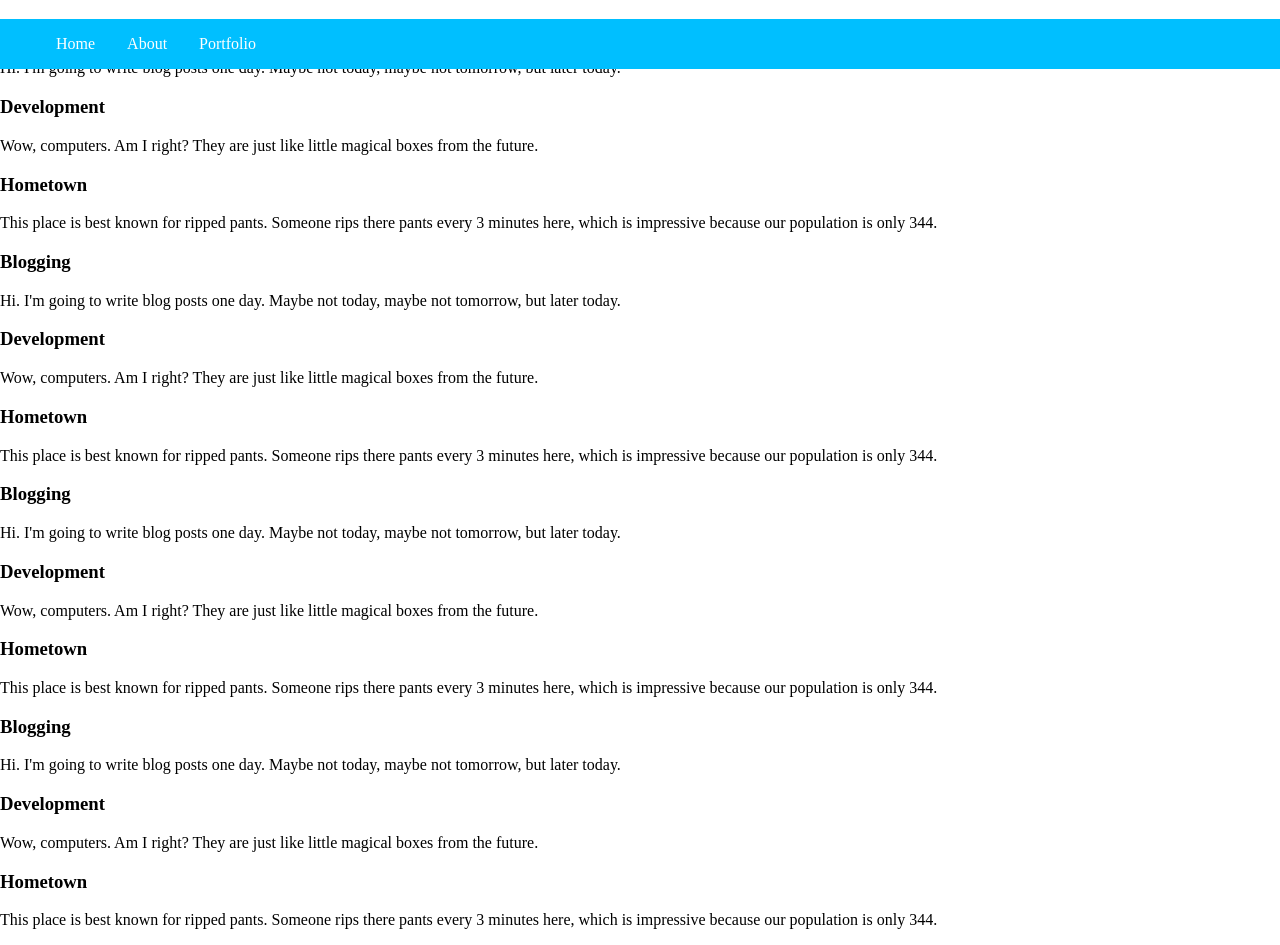
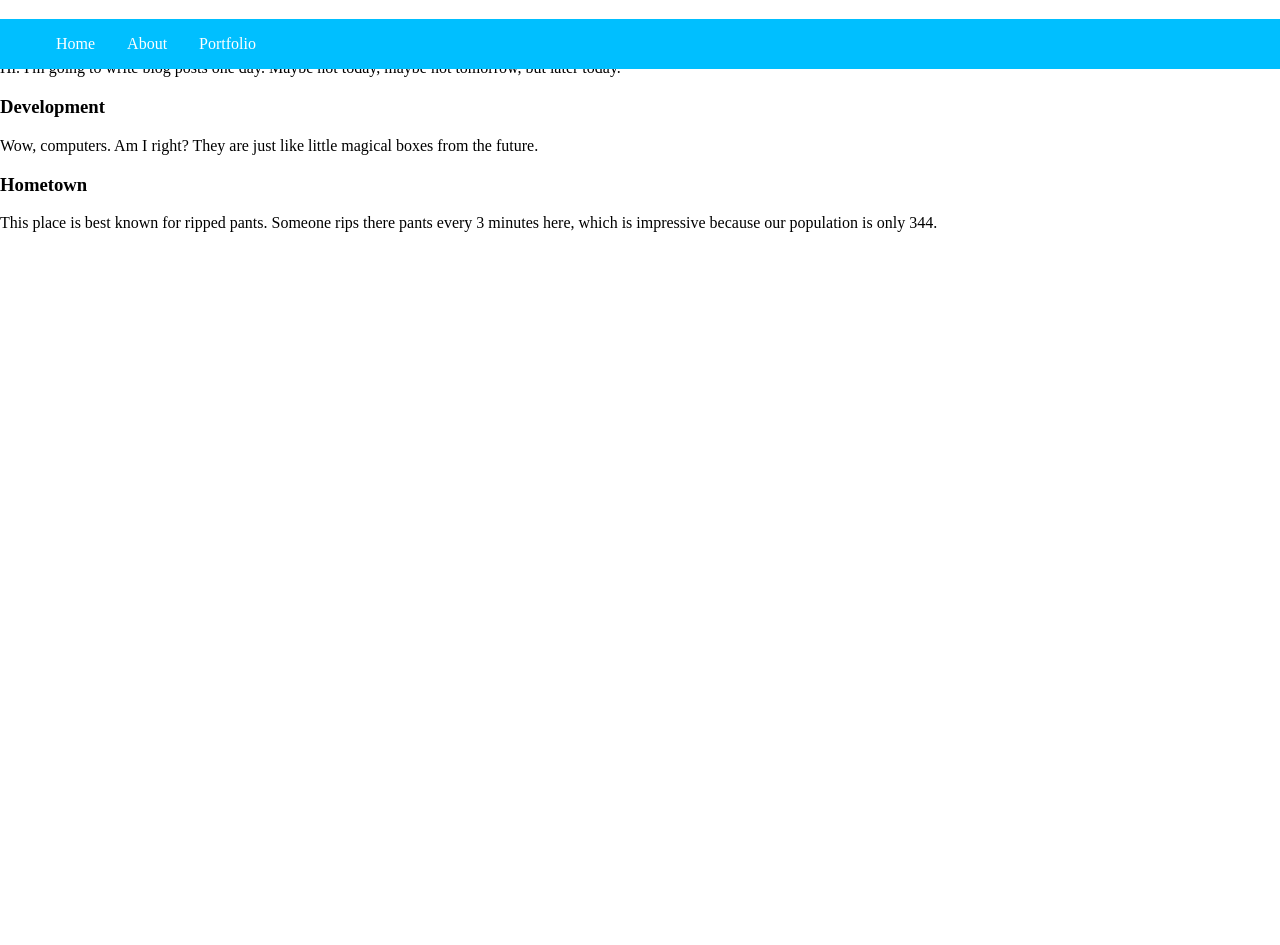
Before and after one commit to tonzari/GC_Lab_Front_End_Portfolio, a plain HTML site: page index.html in a window 1280 px wide. After the commit the page ends 800 px from the top, so only its background shows below. Drawn offline with Linux system fonts and the light colour scheme.

Commit message:
i'm too tired to finish this :(

```diff
--- a/index.html
+++ b/index.html
@@ -28,50 +28,6 @@
                 <p>This place is best known for ripped pants. Someone rips there pants every 3 minutes here, which is impressive because our population is only 344.</p>
             </section>
         </div>
-
-        <div>
-            <section>
-                <h3>Blogging</h3>
-                <p>Hi. I'm going to write blog posts one day. Maybe not today, maybe not tomorrow, but later today.</p>
-            </section>
-            <section>
-                <h3>Development</h3>
-                <p>Wow, computers. Am I right? They are just like little magical boxes from the future.</p>
-            </section>
-            <section>
-                <h3>Hometown</h3>
-                <p>This place is best known for ripped pants. Someone rips there pants every 3 minutes here, which is impressive because our population is only 344.</p>
-            </section>
-        </div>
-
-        <div>
-            <section>
-                <h3>Blogging</h3>
-                <p>Hi. I'm going to write blog posts one day. Maybe not today, maybe not tomorrow, but later today.</p>
-            </section>
-            <section>
-                <h3>Development</h3>
-                <p>Wow, computers. Am I right? They are just like little magical boxes from the future.</p>
-            </section>
-            <section>
-                <h3>Hometown</h3>
-                <p>This place is best known for ripped pants. Someone rips there pants every 3 minutes here, which is impressive because our population is only 344.</p>
-            </section>
-        </div>
-
-        <div>
-            <section>
-                <h3>Blogging</h3>
-                <p>Hi. I'm going to write blog posts one day. Maybe not today, maybe not tomorrow, but later today.</p>
-            </section>
-            <section>
-                <h3>Development</h3>
-                <p>Wow, computers. Am I right? They are just like little magical boxes from the future.</p>
-            </section>
-            <section>
-                <h3>Hometown</h3>
-                <p>This place is best known for ripped pants. Someone rips there pants every 3 minutes here, which is impressive because our population is only 344.</p>
-            </section>
         </div>
     </body>
 </html>
```
